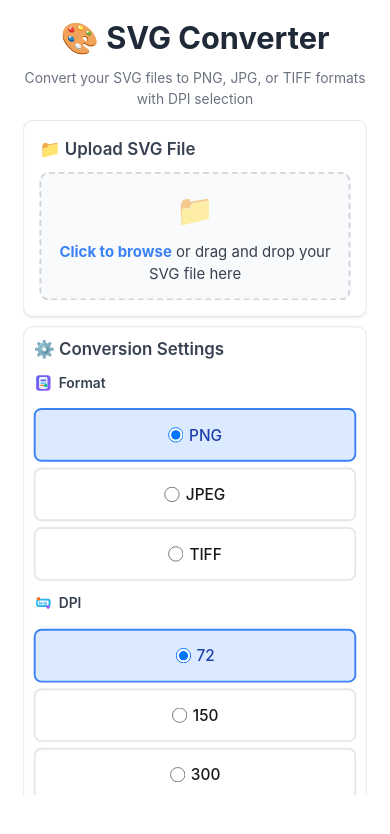
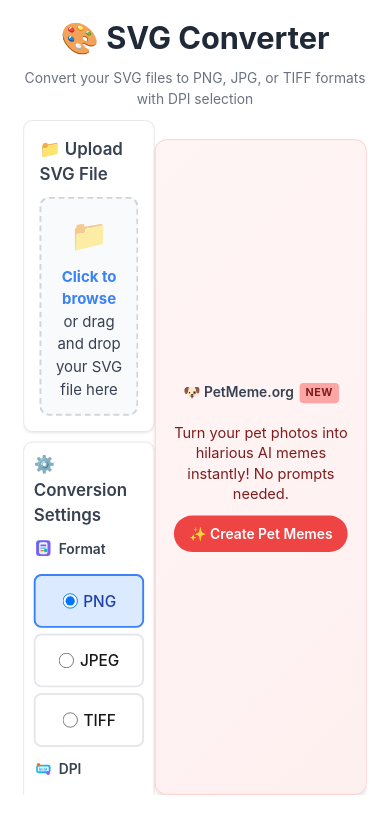
Before and after one commit to WilderLinDev/svg-convert, a Next.js app: page / in a window 390 px wide. Shown: the top 834 px of the page. Built offline with nearby package versions, Linux system fonts and the light colour scheme.

Commit message:
fix(layout): optimize PetMemePromo placement and content
Moved PetMemePromo to a dedicated right panel for better desktop layout and responsiveness. Removed 'Free' from the promo button as requested.

```diff
--- a/app/svg/_components/PetMemePromo.css
+++ b/app/svg/_components/PetMemePromo.css
@@ -1,5 +1,4 @@
 .pet-meme-promo {
-  margin-top: 20px;
   padding: 16px;
   background: linear-gradient(135deg, #fff5f5 0%, #fff0f0 100%);
   border: 1px solid #fecaca;
@@ -7,6 +6,8 @@
   text-align: center;
   box-shadow: 0 4px 6px -1px rgba(0, 0, 0, 0.1), 0 2px 4px -1px rgba(0, 0, 0, 0.06);
   transition: transform 0.2s ease, box-shadow 0.2s ease;
+  height: 100%;
+  box-sizing: border-box;
 }
 
 .pet-meme-promo:hover {
@@ -19,6 +20,8 @@
   flex-direction: column;
   align-items: center;
   gap: 12px;
+  justify-content: center;
+  height: 100%;
 }
 
 .pet-meme-title {
@@ -66,3 +69,17 @@
   font-weight: 700;
   letter-spacing: 0.05em;
 }
+
+@media (min-width: 1024px) {
+  .pet-meme-promo {
+    width: 300px;
+    margin-left: 20px;
+  }
+}
+
+@media (max-width: 1023px) {
+  .pet-meme-promo {
+    margin-top: 20px;
+    width: 100%;
+  }
+}
--- a/app/svg/_components/PetMemePromo.tsx
+++ b/app/svg/_components/PetMemePromo.tsx
@@ -17,7 +17,7 @@ const PetMemePromo = () => {
           rel="noopener noreferrer"
           className="pet-meme-button"
         >
-          ✨ Create Pet Memes Free
+          ✨ Create Pet Memes
         </a>
       </div>
     </div>
--- a/app/svg/_components/SvgConverter.tsx
+++ b/app/svg/_components/SvgConverter.tsx
@@ -306,7 +306,9 @@ function SvgConverter() {
               />
             )}
           </div>
+        </div>
 
+        <div className="right-panel">
           <PetMemePromo />
         </div>
 
```
